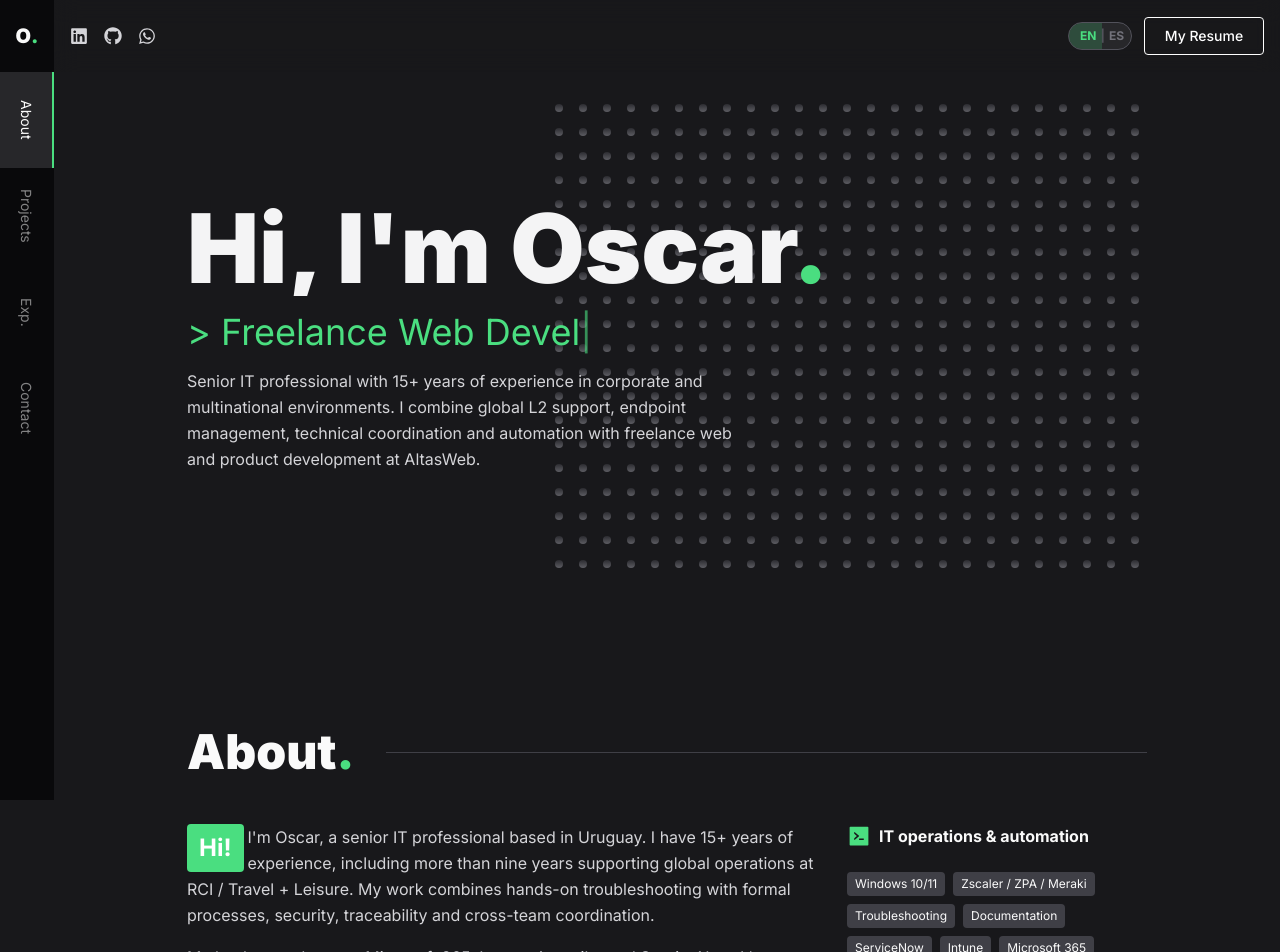
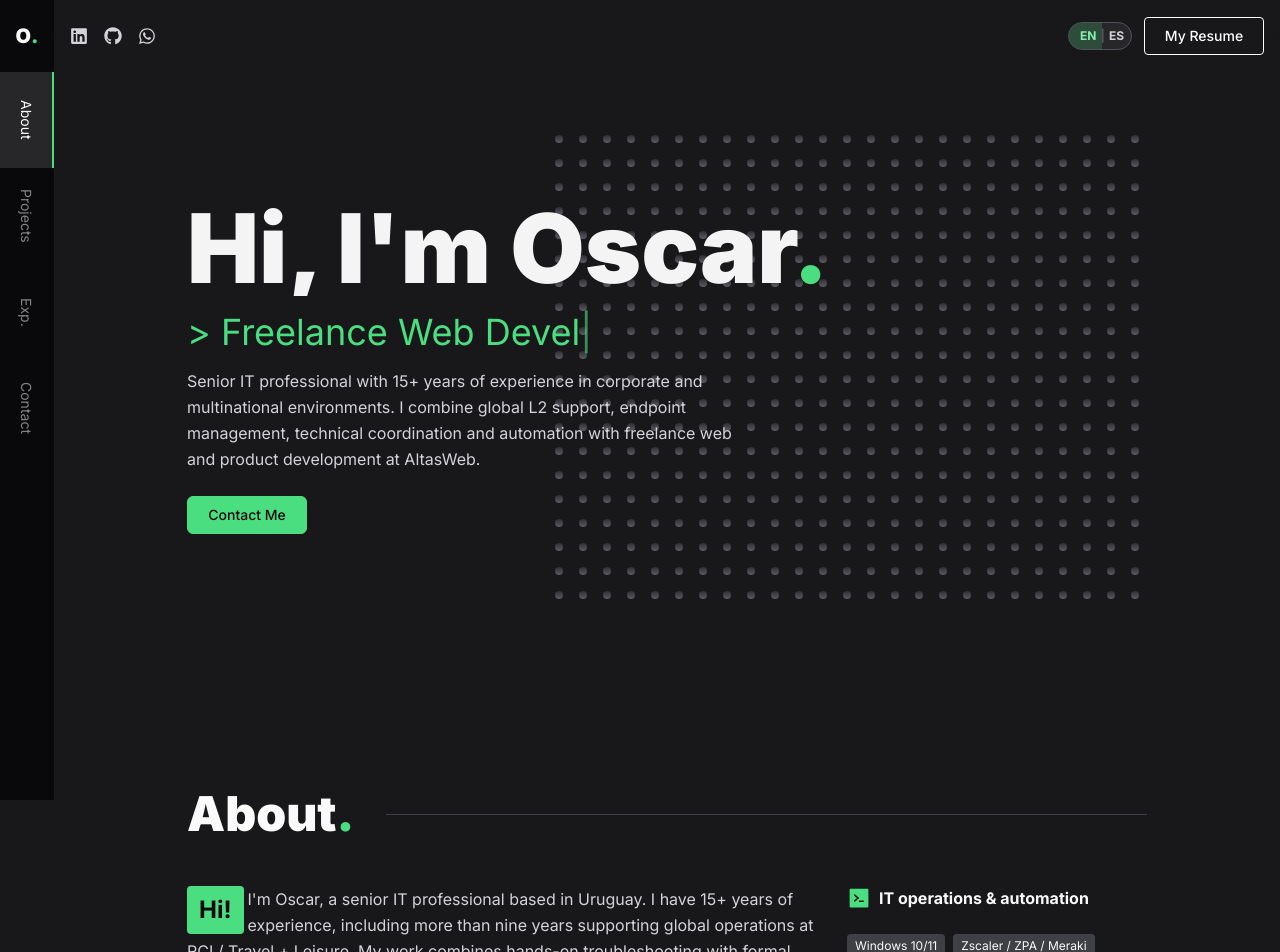
Before and after one commit to oalcalde21/portfolio, a Next.js app: page / in a window 1280 px wide. Shown: the top 952 px of the page. Built offline with nearby package versions, Linux system fonts and the light colour scheme.

Commit message:
fix: restore CTA and improve visual accessibility

```diff
--- a/src/components/about/About.jsx
+++ b/src/components/about/About.jsx
@@ -34,7 +34,7 @@ export const About = () => {
           <Reveal>
             <p className="leading-relaxed text-zinc-300">
               {/* Green "Hi!" or "H" box */}
-              <span className="bg-green-400 text-white py-2 px-3 rounded font-bold mr-1 float-left text-2xl">
+              <span className="bg-green-400 text-zinc-950 py-2 px-3 rounded font-bold mr-1 float-left text-2xl">
                 {hiText}
               </span>
               {/* Rest of the paragraph, without "Hi!" for EN since it's in the box */}
--- a/src/components/buttons/LanguageToggle.jsx
+++ b/src/components/buttons/LanguageToggle.jsx
@@ -38,11 +38,11 @@ export const LanguageToggle = ({ className }) => {
       />
       {/* EN | ES text */}
       <span className="relative z-10 flex items-center justify-center gap-2 text-center w-full">
-        <span className={`pl-1 ${language === "EN" ? "text-green-400" : "text-zinc-500"}`}>
+        <span className={`pl-1 ${language === "EN" ? "text-green-300" : "text-zinc-300"}`}>
           EN
         </span>
         <span className="text-zinc-600 select-none -ml-1 -mr-1">|</span>
-        <span className={`${language === "ES" ? "text-green-400" : "text-zinc-500"}`}>
+        <span className={`${language === "ES" ? "text-green-300" : "text-zinc-300"}`}>
           ES
         </span>
       </span>
--- a/src/components/buttons/OutlineButton.jsx
+++ b/src/components/buttons/OutlineButton.jsx
@@ -20,8 +20,6 @@ export const OutlineButton = ({ children, className, ...rest }) => {
         border-white px-4 py-2 font-medium text-sm min-w-[120px]
         text-white transition-all duration-300
 
-        // The "before" pseudo-element creates the fill animation
-        // It starts scaled up and hidden off-screen, then moves into view on hover
         before:absolute before:inset-0
         before:-z-10 before:translate-x-[150%]
         before:translate-y-[150%] before:scale-[2.5]
@@ -29,12 +27,10 @@ export const OutlineButton = ({ children, className, ...rest }) => {
         before:transition-transform before:duration-1000
         before:content-[""]
 
-        // Hover state: text turns dark, the fill animation plays
         hover:text-zinc-950
         hover:before:translate-x-[0%]
         hover:before:translate-y-[0%]
 
-        // Active/click state: slight scale down
         active:scale-95`,
         className
       )}
--- a/src/components/contact/Contact.jsx
+++ b/src/components/contact/Contact.jsx
@@ -12,7 +12,7 @@ export const Contact = () => {
   return (
     <section className="section-wrapper" id="contact" aria-labelledby="contact-heading">
       <div className="max-w-xl mx-auto bg-zinc-800 px-8 py-12 rounded-xl">
-        <Reveal width="w-full">
+        <Reveal width="w-auto -mx-4 sm:mx-0">
           <h2 id="contact-heading" className="text-4xl md:text-5xl text-center font-black">
             {t("contactTitle")}<span className="text-green-400">.</span>
           </h2>
@@ -25,7 +25,7 @@ export const Contact = () => {
               href="https://www.linkedin.com/in/oscar-alcalde/"
               target="_blank"
               rel="noopener noreferrer"
-              className="text-green-400 hover:underline"
+              className="text-green-400 underline underline-offset-2"
             >
               {t("contactLinkedin")}
             </Link>{" "}
@@ -34,7 +34,7 @@ export const Contact = () => {
               href="https://github.com/oalcalde21"
               target="_blank"
               rel="noopener noreferrer"
-              className="text-green-400 hover:underline"
+              className="text-green-400 underline underline-offset-2"
             >
               {t("contactTwitter")}
             </Link>
--- a/src/components/hero/Hero.jsx
+++ b/src/components/hero/Hero.jsx
@@ -50,7 +50,7 @@ const Hero = () => {
               onClick={() => {
                 document.getElementById("contact")?.scrollIntoView();
               }}
-              className="pointer-events-auto before:bg-green-600 hover:text-white hover:border-green-600 mt-4 bg-green-400 text-zinc-100 border-green-400 md:mt-6"
+              className="pointer-events-auto before:bg-green-600 hover:text-zinc-950 hover:border-green-600 mt-4 bg-green-400 text-zinc-950 border-green-400 md:mt-6 focus-visible:ring-inset focus-visible:ring-zinc-950 focus-visible:ring-offset-0"
             >
               {t("contactBtn")}
             </OutlineButton>
--- a/src/components/index.jsx
+++ b/src/components/index.jsx
@@ -53,7 +53,7 @@ export const HomPage = () => {
         </AnimatePresence>
 
         {/* Footer with copyright and credits */}
-        <footer className="text-center text-zinc-500 text-sm py-4">
+        <footer className="text-center text-zinc-400 text-sm py-4">
           {t("legalText")}
         </footer>
       </main>
```
Also changed, not shown: 1 other file (tests, documents, lock files or other folders).
